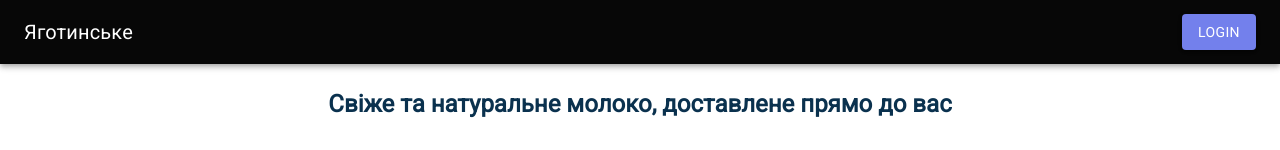
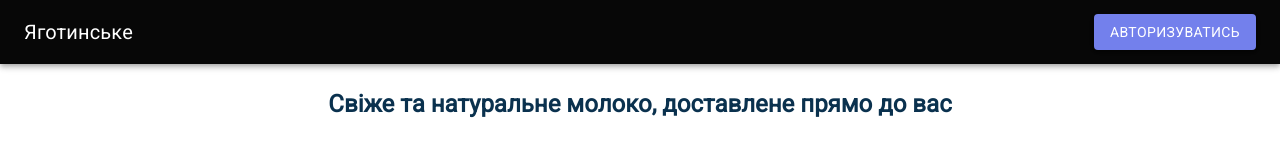
Before and after one commit to GGritS/graduate-work, a React (Vite) app: page / in a window 1280 px wide. Shown: the top 150 px of the page. Built offline with nearby package versions, Linux system fonts and the light colour scheme; no server answers; the database is empty.

Commit message:
changed button name

```diff
--- a/src/pages/order-page/components/header/index.tsx
+++ b/src/pages/order-page/components/header/index.tsx
@@ -19,7 +19,7 @@ export default function Header() {
             component={Link}
             to="/login"
           >
-            Login
+            Авторизуватись
           </Button>
         </Toolbar>
       </AppBar>
```
